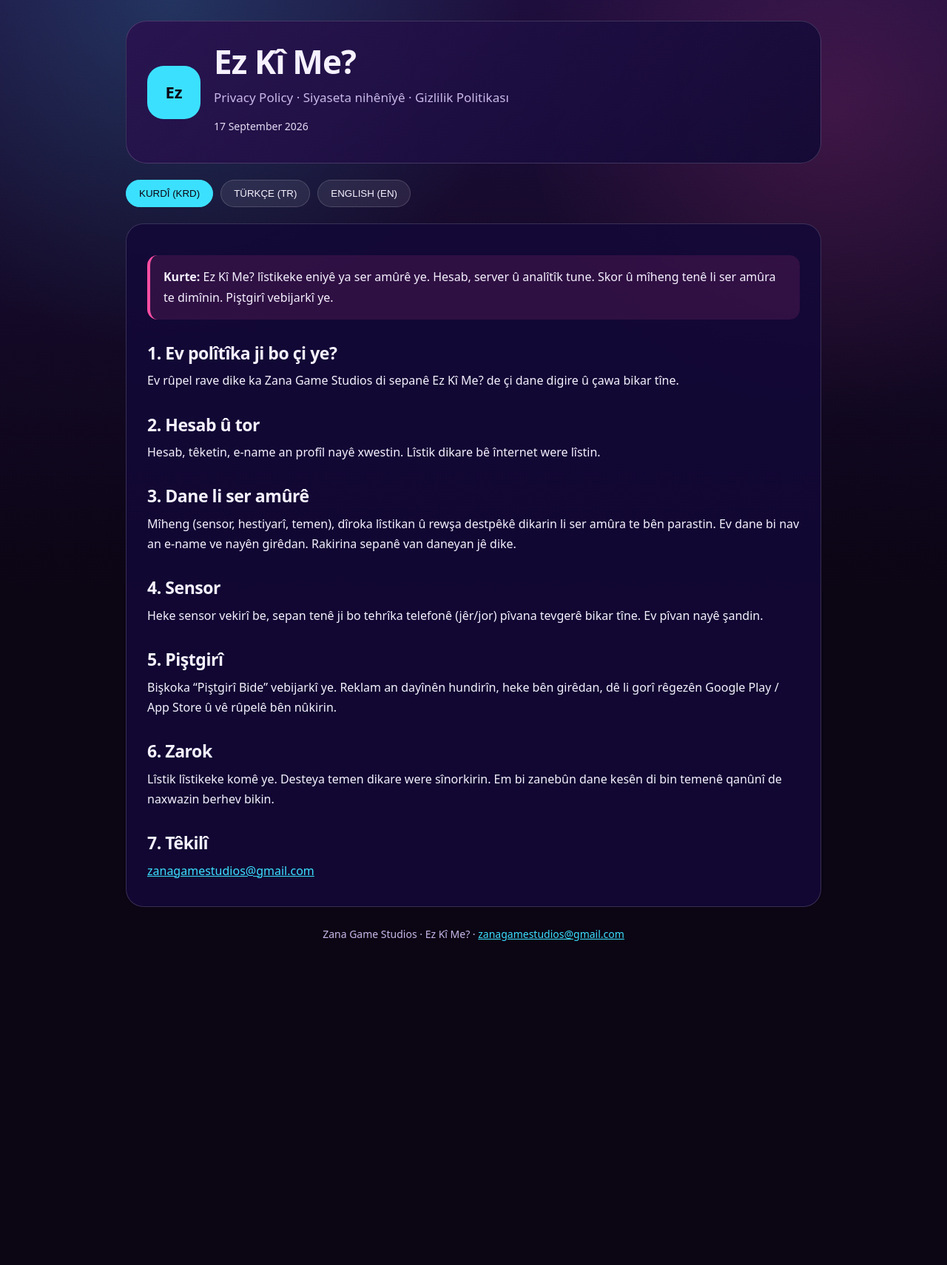
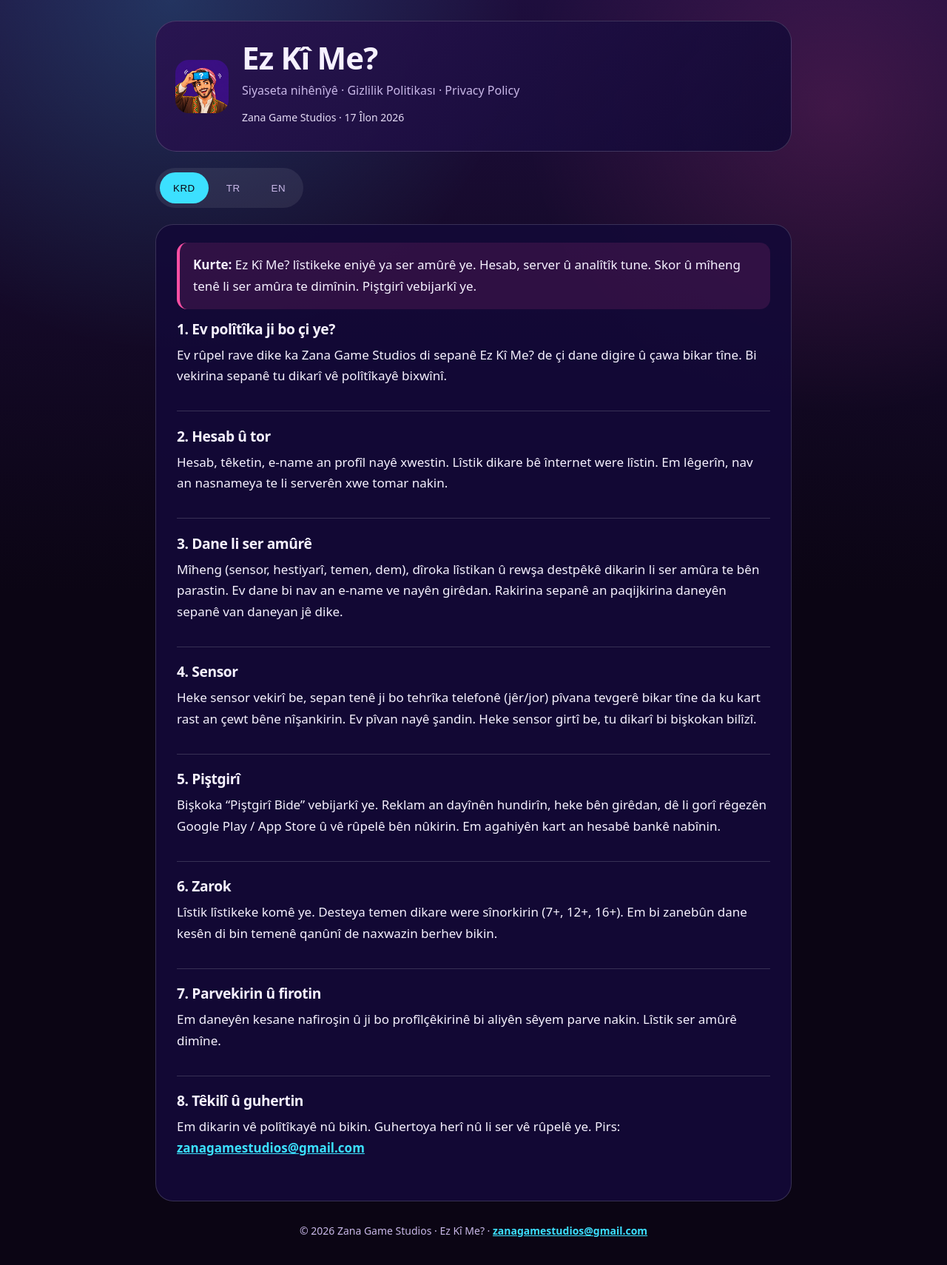
Before and after one commit to zanagamestudios-lgtm/ez-ki-me-privacy, a plain HTML site: page index.html in a window 1280 px wide. Shown: the whole page at 74% size. Before the commit the page ends 1355 px from the top, so only its background shows below. Drawn offline with Linux system fonts and the light colour scheme.

Commit message:
Publish KRD / TR / EN privacy site with logo; drop failing Pages workflow

```diff
--- a/index.html
+++ b/index.html
@@ -3,126 +3,248 @@
 <head>
   <meta charset="utf-8">
   <meta name="viewport" content="width=device-width, initial-scale=1">
-  <meta name="description" content="Ez Kî Me? privacy policy in Kurmanji, Turkish and English.">
+  <meta name="description" content="Ez Kî Me? — Siyaseta nihênîyê · Gizlilik Politikası · Privacy Policy. KRD, TR, EN.">
   <meta name="theme-color" content="#16082b">
+  <meta property="og:title" content="Ez Kî Me? — Siyaseta nihênîyê">
+  <meta property="og:description" content="KRD · TR · EN — Zana Game Studios">
+  <meta property="og:image" content="logo.png">
+  <link rel="icon" type="image/png" href="logo.png">
   <title>Ez Kî Me? — Siyaseta nihênîyê</title>
   <style>
-    :root { color-scheme: dark; --ink:#f6f1ff; --muted:#c9b8e8; --line:rgba(255,255,255,.16); --panel:rgba(19,9,56,.86); --pink:#ff4fa3; --teal:#2ee6c7; --electric:#3ce0ff; }
+    :root {
+      color-scheme: dark;
+      --ink: #f6f1ff;
+      --muted: #c9b8e8;
+      --line: rgba(255,255,255,.16);
+      --panel: rgba(19,9,56,.9);
+      --pink: #ff4fa3;
+      --teal: #2ee6c7;
+      --electric: #3ce0ff;
+      --bg: #0b0514;
+    }
     * { box-sizing: border-box; }
-    body { margin: 0; min-height: 100vh; color: var(--ink); background: #0b0514; font: 16px/1.7 "Noto Sans", ui-sans-serif, system-ui, sans-serif; }
-    body::before { content: ""; position: fixed; inset: 0; z-index: -1; background: radial-gradient(circle at 18% 0, rgba(60,224,255,.18), transparent 36%), radial-gradient(circle at 88% 18%, rgba(255,79,163,.16), transparent 32%), linear-gradient(180deg, #1e0e3d, #0b0514); }
-    a { color: var(--electric); }
-    .wrap { width: min(100% - 32px, 940px); margin: auto; padding: 28px 0 70px; }
-    .hero { display: flex; align-items: center; gap: 18px; padding: 28px; border: 1px solid var(--line); border-radius: 28px; background: linear-gradient(135deg, rgba(42,20,80,.95), rgba(17,9,52,.88)); }
-    .mark { display: grid; place-items: center; width: 72px; height: 72px; flex: none; border-radius: 22px; background: var(--electric); color: #0b0514; font-weight: 800; font-size: 22px; }
+    html { scroll-behavior: smooth; }
+    body {
+      margin: 0;
+      min-height: 100vh;
+      color: var(--ink);
+      background: var(--bg);
+      font: 17px/1.7 "Noto Sans", ui-sans-serif, system-ui, sans-serif;
+    }
+    body::before {
+      content: "";
+      position: fixed; inset: 0; z-index: -1;
+      background:
+        radial-gradient(circle at 18% 0, rgba(60,224,255,.18), transparent 36%),
+        radial-gradient(circle at 88% 18%, rgba(255,79,163,.16), transparent 32%),
+        linear-gradient(180deg, #1e0e3d, #0b0514);
+    }
+    a { color: var(--electric); font-weight: 700; }
+    .wrap { width: min(100% - 32px, 860px); margin: auto; padding: 28px 0 70px; }
+    .hero {
+      display: flex; align-items: center; gap: 18px;
+      padding: 24px 26px;
+      border: 1px solid var(--line);
+      border-radius: 28px;
+      background: linear-gradient(135deg, rgba(42,20,80,.95), rgba(17,9,52,.88));
+    }
+    .logo { width: 72px; height: 72px; object-fit: contain; flex: none; border-radius: 18px; }
     h1, h2 { line-height: 1.2; letter-spacing: -.02em; }
-    h1 { margin: 0 0 8px; font-size: clamp(26px, 5vw, 44px); }
-    h2 { margin: 32px 0 10px; font-size: 23px; }
+    h1 { margin: 0 0 6px; font-size: clamp(26px, 5vw, 42px); }
+    h2 { margin: 0 0 8px; font-size: 1.2rem; }
     p { margin: 10px 0; }
-    .subtitle { margin: 0; color: var(--muted); font-size: 17px; }
-    .meta { margin-top: 12px; color: #e5dbf5; font-size: 14px; }
-    .languages { display: flex; flex-wrap: wrap; gap: 10px; margin: 22px 0; }
-    button { cursor: pointer; border: 1px solid var(--line); border-radius: 999px; padding: 10px 17px; color: var(--ink); background: rgba(255,255,255,.08); font: 700 14px inherit; }
-    button.active, button:hover { border-color: var(--electric); background: var(--electric); color: #0b0514; }
-    .notice { padding: 16px 18px; margin: 18px 0; border-left: 4px solid var(--pink); border-radius: 14px; background: rgba(255,79,163,.12); }
-    article { padding: 24px 28px; margin-top: 18px; border: 1px solid var(--line); border-radius: 24px; background: var(--panel); }
-    ul { padding-left: 23px; }
+    .subtitle { margin: 0; color: var(--muted); font-size: 16px; }
+    .meta { margin-top: 10px; color: #e5dbf5; font-size: 14px; }
+    .languages {
+      display: flex; gap: 6px; margin: 22px 0;
+      padding: 6px; border-radius: 999px;
+      background: rgba(255,255,255,.08);
+      width: max-content; max-width: 100%;
+    }
+    button {
+      cursor: pointer; border: 0; border-radius: 999px;
+      min-height: 42px; padding: 8px 18px;
+      color: var(--muted); background: transparent;
+      font: 800 14px inherit; letter-spacing: .04em;
+    }
+    button.active, button:hover { background: var(--electric); color: #0b0514; }
+    .notice {
+      padding: 16px 18px; margin: 0 0 8px;
+      border-left: 4px solid var(--pink);
+      border-radius: 14px;
+      background: rgba(255,79,163,.12);
+    }
+    article {
+      padding: 24px 28px;
+      border: 1px solid var(--line);
+      border-radius: 24px;
+      background: var(--panel);
+    }
+    article section { padding: 1.35rem 0; border-top: 1px solid var(--line); }
+    article section:first-of-type { border-top: 0; padding-top: .4rem; }
+    ul { padding-left: 1.2rem; }
     li { margin: 6px 0; }
-    .footer { margin-top: 25px; color: var(--muted); font-size: 14px; text-align: center; }
-    .lang-content { display: none; }
-    .lang-content.active { display: block; }
+    .footer { margin-top: 28px; color: var(--muted); font-size: 14px; text-align: center; }
+    .policy { display: none; }
+    .policy.active { display: block; }
     @media (max-width: 640px) {
-      .wrap { width: min(100% - 20px, 940px); padding-top: 10px; }
-      .hero { padding: 20px; }
+      .wrap { width: min(100% - 20px, 860px); padding-top: 14px; }
+      .hero { padding: 18px; }
+      .logo { width: 56px; height: 56px; }
       article { padding: 18px; }
+      .languages { width: 100%; }
+      button { flex: 1; }
     }
   </style>
 </head>
 <body>
   <main class="wrap">
     <header class="hero">
-      <div class="mark">Ez</div>
+      <img class="logo" src="logo.png" alt="Ez Kî Me?">
       <div>
         <h1>Ez Kî Me?</h1>
-        <p class="subtitle">Privacy Policy · Siyaseta nihênîyê · Gizlilik Politikası</p>
-        <p class="meta">17 September 2026</p>
+        <p class="subtitle">Siyaseta nihênîyê · Gizlilik Politikası · Privacy Policy</p>
+        <p class="meta">Zana Game Studios · 17 Îlon 2026</p>
       </div>
     </header>
-    <nav class="languages" aria-label="Language">
-      <button class="active" data-language="krd">KURDÎ (KRD)</button>
-      <button data-language="tr">TÜRKÇE (TR)</button>
-      <button data-language="en">ENGLISH (EN)</button>
+
+    <nav class="languages" aria-label="Language · Ziman · Dil">
+      <button class="active" data-language="krd" aria-pressed="true">KRD</button>
+      <button data-language="tr" aria-pressed="false">TR</button>
+      <button data-language="en" aria-pressed="false">EN</button>
     </nav>
-    <section class="lang-content active" data-content="krd" lang="ku">
-      <article>
-        <div class="notice"><strong>Kurte:</strong> Ez Kî Me? lîstikeke eniyê ya ser amûrê ye. Hesab, server û analîtîk tune. Skor û mîheng tenê li ser amûra te dimînin. Piştgirî vebijarkî ye.</div>
+
+    <article class="policy active" data-content="krd" lang="ku">
+      <div class="notice"><strong>Kurte:</strong> Ez Kî Me? lîstikeke eniyê ya ser amûrê ye. Hesab, server û analîtîk tune. Skor û mîheng tenê li ser amûra te dimînin. Piştgirî vebijarkî ye.</div>
+      <section>
         <h2>1. Ev polîtîka ji bo çi ye?</h2>
-        <p>Ev rûpel rave dike ka Zana Game Studios di sepanê Ez Kî Me? de çi dane digire û çawa bikar tîne.</p>
+        <p>Ev rûpel rave dike ka Zana Game Studios di sepanê Ez Kî Me? de çi dane digire û çawa bikar tîne. Bi vekirina sepanê tu dikarî vê polîtîkayê bixwînî.</p>
+      </section>
+      <section>
         <h2>2. Hesab û tor</h2>
-        <p>Hesab, têketin, e-name an profîl nayê xwestin. Lîstik dikare bê înternet were lîstin.</p>
+        <p>Hesab, têketin, e-name an profîl nayê xwestin. Lîstik dikare bê înternet were lîstin. Em lêgerîn, nav an nasnameya te li serverên xwe tomar nakin.</p>
+      </section>
+      <section>
         <h2>3. Dane li ser amûrê</h2>
-        <p>Mîheng (sensor, hestiyarî, temen), dîroka lîstikan û rewşa destpêkê dikarin li ser amûra te bên parastin. Ev dane bi nav an e-name ve nayên girêdan. Rakirina sepanê van daneyan jê dike.</p>
+        <p>Mîheng (sensor, hestiyarî, temen, dem), dîroka lîstikan û rewşa destpêkê dikarin li ser amûra te bên parastin. Ev dane bi nav an e-name ve nayên girêdan. Rakirina sepanê an paqijkirina daneyên sepanê van daneyan jê dike.</p>
+      </section>
+      <section>
         <h2>4. Sensor</h2>
-        <p>Heke sensor vekirî be, sepan tenê ji bo tehrîka telefonê (jêr/jor) pîvana tevgerê bikar tîne. Ev pîvan nayê şandin.</p>
+        <p>Heke sensor vekirî be, sepan tenê ji bo tehrîka telefonê (jêr/jor) pîvana tevgerê bikar tîne da ku kart rast an çewt bêne nîşankirin. Ev pîvan nayê şandin. Heke sensor girtî be, tu dikarî bi bişkokan bilîzî.</p>
+      </section>
+      <section>
         <h2>5. Piştgirî</h2>
-        <p>Bişkoka “Piştgirî Bide” vebijarkî ye. Reklam an dayînên hundirîn, heke bên girêdan, dê li gorî rêgezên Google Play / App Store û vê rûpelê bên nûkirin.</p>
+        <p>Bişkoka “Piştgirî Bide” vebijarkî ye. Reklam an dayînên hundirîn, heke bên girêdan, dê li gorî rêgezên Google Play / App Store û vê rûpelê bên nûkirin. Em agahiyên kart an hesabê bankê nabînin.</p>
+      </section>
+      <section>
         <h2>6. Zarok</h2>
-        <p>Lîstik lîstikeke komê ye. Desteya temen dikare were sînorkirin. Em bi zanebûn dane kesên di bin temenê qanûnî de naxwazin berhev bikin.</p>
-        <h2>7. Têkilî</h2>
-        <p><a href="mailto:zanagamestudios@gmail.com">zanagamestudios@gmail.com</a></p>
-      </article>
-    </section>
-    <section class="lang-content" data-content="tr" lang="tr">
-      <article>
-        <div class="notice"><strong>Özet:</strong> Ez Kî Me? cihazda çalışan bir alın oyunudur. Hesap, sunucu ve analitik yoktur. Skor ve ayarlar yalnızca cihazınızda kalır. Destek isteğe bağlıdır.</div>
+        <p>Lîstik lîstikeke komê ye. Desteya temen dikare were sînorkirin (7+, 12+, 16+). Em bi zanebûn dane kesên di bin temenê qanûnî de naxwazin berhev bikin.</p>
+      </section>
+      <section>
+        <h2>7. Parvekirin û firotin</h2>
+        <p>Em daneyên kesane nafiroşin û ji bo profîlçêkirinê bi aliyên sêyem parve nakin. Lîstik ser amûrê dimîne.</p>
+      </section>
+      <section>
+        <h2>8. Têkilî û guhertin</h2>
+        <p>Em dikarin vê polîtîkayê nû bikin. Guhertoya herî nû li ser vê rûpelê ye. Pirs: <a href="mailto:zanagamestudios@gmail.com">zanagamestudios@gmail.com</a></p>
+      </section>
+    </article>
+
+    <article class="policy" data-content="tr" lang="tr">
+      <div class="notice"><strong>Özet:</strong> Ez Kî Me? cihazda çalışan bir alın oyunudur. Hesap, sunucu ve analitik yoktur. Skor ve ayarlar yalnızca cihazınızda kalır. Destek isteğe bağlıdır.</div>
+      <section>
         <h2>1. Bu politika neyi açıklar?</h2>
-        <p>Bu sayfa, Zana Game Studios’un Ez Kî Me? uygulamasında hangi verileri işlediğini açıklar.</p>
+        <p>Bu sayfa, Zana Game Studios’un Ez Kî Me? uygulamasında hangi verileri işlediğini açıklar. Uygulamayı kullanarak bu metni okuyabilirsiniz.</p>
+      </section>
+      <section>
         <h2>2. Hesap ve ağ</h2>
-        <p>Hesap, giriş, e-posta veya profil istenmez. Oyun internet olmadan oynanabilir.</p>
+        <p>Hesap, giriş, e-posta veya profil istenmez. Oyun internet olmadan oynanabilir. Aramalarınızı, adınızı veya kimliğinizi kendi sunucularımızda kaydetmeyiz.</p>
+      </section>
+      <section>
         <h2>3. Cihazda tutulan veriler</h2>
-        <p>Ayarlar (sensör, hassasiyet, yaş), oyun geçmişi ve ilk açılış durumu cihazınızda saklanabilir. Bunlar ad veya e-posta ile ilişkilendirilmez. Uygulamayı kaldırmak bu verileri siler.</p>
+        <p>Ayarlar (sensör, hassasiyet, yaş, süre), oyun geçmişi ve ilk açılış durumu cihazınızda saklanabilir. Bunlar ad veya e-posta ile ilişkilendirilmez. Uygulamayı kaldırmak veya uygulama verisini temizlemek bu kayıtları siler.</p>
+      </section>
+      <section>
         <h2>4. Sensör</h2>
-        <p>Sensör açıksa uygulama yalnızca telefon eğimini (aşağı/yukarı) okur. Bu ölçüm gönderilmez.</p>
+        <p>Sensör açıksa uygulama yalnızca telefon eğimini (aşağı/yukarı) okur; kartın doğru veya pas olduğunu işaretlemek için. Bu ölçüm gönderilmez. Sensör kapalıysa düğmelerle oynayabilirsiniz.</p>
+      </section>
+      <section>
         <h2>5. Destek</h2>
-        <p>“Piştgirî Bide” isteğe bağlıdır. Reklam veya uygulama içi ödeme bağlanırsa Google Play / App Store kurallarına göre bu sayfa güncellenir.</p>
+        <p>“Piştgirî Bide” isteğe bağlıdır. Reklam veya uygulama içi ödeme bağlanırsa Google Play / App Store kurallarına göre bu sayfa güncellenir. Kart veya banka bilgilerinizi görmeyiz.</p>
+      </section>
+      <section>
         <h2>6. Çocuklar</h2>
-        <p>Oyun bir grup oyunudur. Yaş destesi sınırlanabilir. Yasal yaşın altındakilerden bilinçli veri toplamayız.</p>
-        <h2>7. İletişim</h2>
-        <p><a href="mailto:zanagamestudios@gmail.com">zanagamestudios@gmail.com</a></p>
-      </article>
-    </section>
-    <section class="lang-content" data-content="en" lang="en">
-      <article>
-        <div class="notice"><strong>Summary:</strong> Ez Kî Me? is an on-device forehead party game. There is no account, server, or analytics. Scores and settings stay on your device. Support is optional.</div>
+        <p>Oyun bir grup oyunudur. Yaş destesi sınırlanabilir (7+, 12+, 16+). Yasal yaşın altındakilerden bilinçli veri toplamayız.</p>
+      </section>
+      <section>
+        <h2>7. Paylaşım ve satış</h2>
+        <p>Kişisel verileri satmayız ve profil oluşturmak için üçüncü taraflarla paylaşmayız. Oyun cihazda kalır.</p>
+      </section>
+      <section>
+        <h2>8. İletişim ve değişiklikler</h2>
+        <p>Bu politikayı güncelleyebiliriz. Güncel sürüm bu sayfadadır. Sorular: <a href="mailto:zanagamestudios@gmail.com">zanagamestudios@gmail.com</a></p>
+      </section>
+    </article>
+
+    <article class="policy" data-content="en" lang="en">
+      <div class="notice"><strong>Summary:</strong> Ez Kî Me? is an on-device forehead party game. There is no account, server, or analytics. Scores and settings stay on your device. Support is optional.</div>
+      <section>
         <h2>1. What this policy covers</h2>
-        <p>This page explains what Zana Game Studios processes in the Ez Kî Me? app.</p>
+        <p>This page explains what Zana Game Studios processes in the Ez Kî Me? app. You can read it from the app or this website.</p>
+      </section>
+      <section>
         <h2>2. Accounts and network</h2>
-        <p>No account, sign-in, email, or profile is required. The game can be played offline.</p>
+        <p>No account, sign-in, email, or profile is required. The game can be played offline. We do not record your name, identity, or searches on our servers.</p>
+      </section>
+      <section>
         <h2>3. Data stored on the device</h2>
-        <p>Preferences (sensor, sensitivity, age), play history, and onboarding state may be stored on your device. They are not linked to a name or email. Uninstalling the app deletes this data.</p>
+        <p>Preferences (sensor, sensitivity, age, duration), play history, and onboarding state may be stored on your device. They are not linked to a name or email. Uninstalling the app or clearing app data deletes this information.</p>
+      </section>
+      <section>
         <h2>4. Sensor</h2>
-        <p>If the sensor is on, the app reads device tilt (down/up) only to score cards. That measurement is not sent anywhere.</p>
+        <p>If the sensor is on, the app reads device tilt (down/up) only to mark a card correct or pass. That measurement is not sent anywhere. If the sensor is off, you can play with buttons.</p>
+      </section>
+      <section>
         <h2>5. Support</h2>
-        <p>“Piştgirî Bide” is optional. If ads or in-app purchases are connected later, this page will be updated under Google Play / App Store rules.</p>
+        <p>“Piştgirî Bide” is optional. If ads or in-app purchases are connected later, this page will be updated under Google Play / App Store rules. We do not see card or bank details.</p>
+      </section>
+      <section>
         <h2>6. Children</h2>
-        <p>This is a group party game. The age deck can be limited. We do not knowingly collect data from children below the applicable age.</p>
-        <h2>7. Contact</h2>
-        <p><a href="mailto:zanagamestudios@gmail.com">zanagamestudios@gmail.com</a></p>
-      </article>
-    </section>
-    <p class="footer">Zana Game Studios · Ez Kî Me? · <a href="mailto:zanagamestudios@gmail.com">zanagamestudios@gmail.com</a></p>
+        <p>This is a group party game. The age deck can be limited (7+, 12+, 16+). We do not knowingly collect data from children below the applicable age.</p>
+      </section>
+      <section>
+        <h2>7. Sharing and sale</h2>
+        <p>We do not sell personal data and do not share it with third parties to build profiles. The game stays on the device.</p>
+      </section>
+      <section>
+        <h2>8. Contact and changes</h2>
+        <p>We may update this policy. The current version is this page. Questions: <a href="mailto:zanagamestudios@gmail.com">zanagamestudios@gmail.com</a></p>
+      </section>
+    </article>
+
+    <p class="footer">© 2026 Zana Game Studios · Ez Kî Me? · <a href="mailto:zanagamestudios@gmail.com">zanagamestudios@gmail.com</a></p>
   </main>
   <script>
     const buttons = document.querySelectorAll("[data-language]");
     const contents = document.querySelectorAll("[data-content]");
+    const titles = {
+      krd: "Ez Kî Me? — Siyaseta nihênîyê",
+      tr: "Ez Kî Me? — Gizlilik Politikası",
+      en: "Ez Kî Me? — Privacy Policy"
+    };
     function setLanguage(language) {
-      buttons.forEach((button) => button.classList.toggle("active", button.dataset.language === language));
+      buttons.forEach((button) => {
+        const on = button.dataset.language === language;
+        button.classList.toggle("active", on);
+        button.setAttribute("aria-pressed", String(on));
+      });
       contents.forEach((content) => content.classList.toggle("active", content.dataset.content === language));
       document.documentElement.lang = language === "krd" ? "ku" : language;
+      document.title = titles[language] || titles.krd;
       history.replaceState(null, "", "#" + language);
     }
     buttons.forEach((button) => button.addEventListener("click", () => setLanguage(button.dataset.language)));
-    const initial = location.hash.slice(1);
+    const initial = location.hash.slice(1).toLowerCase();
     if (["krd", "tr", "en"].includes(initial)) setLanguage(initial);
   </script>
 </body>
```
Also changed, not shown: logo.png (added), 3 other files.
